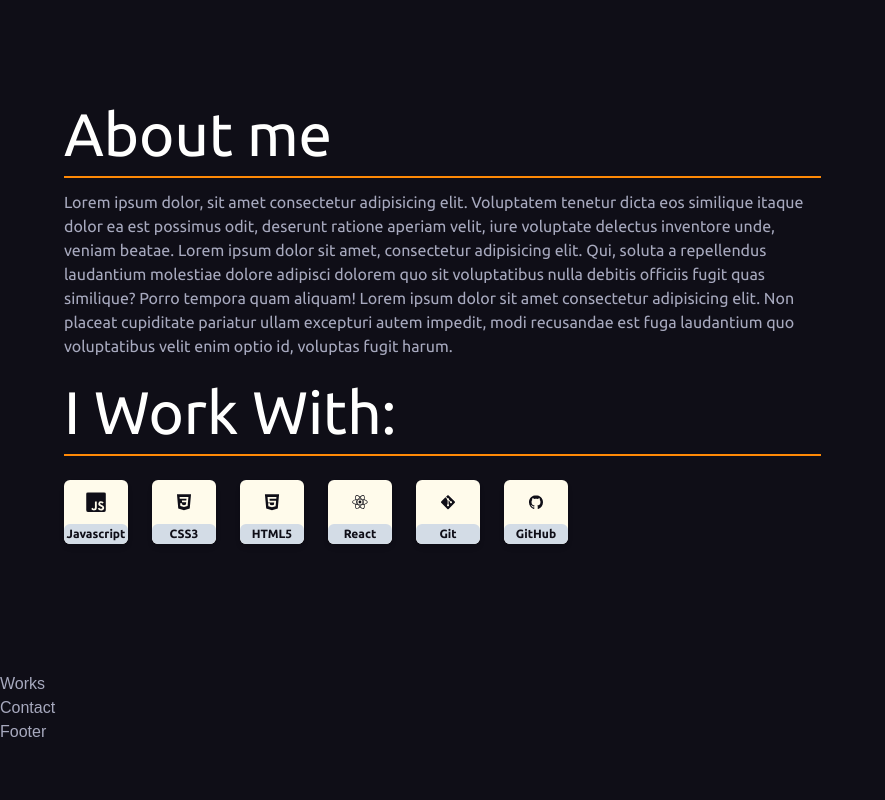
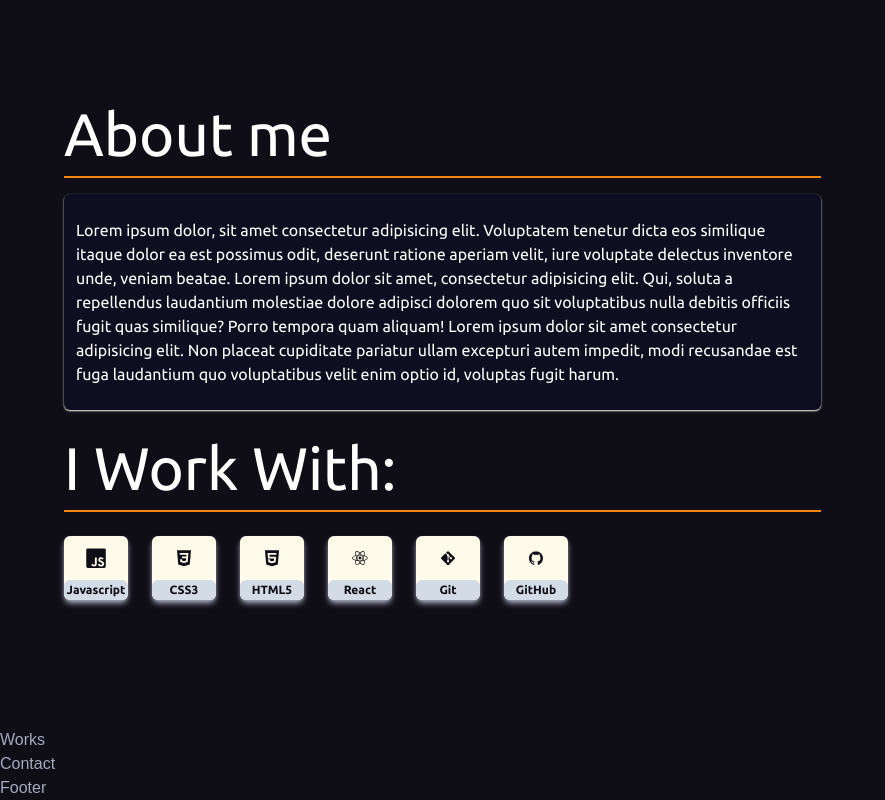
Before and after one commit to oigoga/My-1st-Portfolio, a React (Vite) app: page / in a window 1280 px wide. Shown: the part 460-1260 px from the top of the page, without its empty margins (0-885 px from the left). Before the commit the page ends 1204 px from the top, so only its background shows below. Built offline with nearby package versions, Linux system fonts and the light colour scheme; a web font is replaced by a local one.

Commit message:
added shadows to the icons

```diff
--- a/src/components/About.jsx
+++ b/src/components/About.jsx
@@ -8,6 +8,7 @@ const About = () => {
         <h4 className="text-4xl border-b-2 text-white md:text-6xl border-b-orange py-3">
           About me
         </h4>
+        <div className="bg-navyy rounded-md shadow-sm shadow-off-white my-4 p-3 text-white">
         <p className="flex w-full my-3">
           Lorem ipsum dolor, sit amet consectetur adipisicing elit. Voluptatem
           tenetur dicta eos similique itaque dolor ea est possimus odit,
@@ -21,13 +22,15 @@ const About = () => {
           voluptatibus velit enim optio id, voluptas fugit harum.
 
         </p>
+        </div>
+
         <div className="font-Ubuntu w-full">
         <h4 className="text-4xl border-b-2 text-white md:text-6xl border-b-orange py-3">
          I Work With:
         </h4>
         <ul className="my-3 text-navy flex md:flex-row flex-col">
         <li className="flex  justify-center md ">
-              <div className="bg-off-white shadow-md w-16 text-xs rounded-md flex items-center flex-col h-16 my-3 ml-0 mr-3 justify-center">
+              <div className="bg-off-white shadow-md shadow-gray w-16 text-xs rounded-md flex items-center flex-col h-16 my-3 ml-0 mr-3 justify-center">
               <div className=" my-3 w-5 rounded-md ">
                <DiJsBadge className="h-full w-full rounded-sm"/>
               </div>
@@ -35,7 +38,7 @@ const About = () => {
                 <span>Javascript</span>
               </div>
               </div>
-              <div className="bg-off-white shadow-md w-16 text-xs rounded-md flex items-center flex-col h-16 m-3 justify-center">
+              <div className="bg-off-white shadow-md shadow-gray w-16 text-xs rounded-md flex items-center flex-col h-16 m-3 justify-center">
               <div className=" my-3 w-5 rounded-md ">
                <DiCss3 className="h-full w-full rounded-sm"/>
               </div>
@@ -45,7 +48,7 @@ const About = () => {
               </div>
             </li>
             <li className="flex  justify-center md ">
-              <div className="bg-off-white shadow-md w-16 text-xs rounded-md flex items-center flex-col h-16 m-3  justify-center">
+              <div className="bg-off-white shadow-md shadow-gray w-16 text-xs rounded-md flex items-center flex-col h-16 m-3  justify-center">
               <div className=" my-3 w-5 rounded-md ">
                <DiHtml5 className="h-full w-full rounded-sm"/>
               </div>
@@ -53,7 +56,7 @@ const About = () => {
                 <span>HTML5</span>
               </div>
               </div>
-              <div className="bg-off-white shadow-md w-16 text-xs rounded-md flex items-center flex-col h-16 m-3 justify-center">
+              <div className="bg-off-white shadow-md shadow-gray w-16 text-xs rounded-md flex items-center flex-col h-16 m-3 justify-center">
               <div className=" my-3 w-5 rounded-md ">
                <DiReact className="h-full w-full rounded-sm"/>
               </div>
@@ -63,7 +66,7 @@ const About = () => {
               </div>
             </li>
             <li className="flex  justify-center md ">
-              <div className="bg-off-white shadow-md w-16 text-xs rounded-md flex items-center flex-col h-16 m-3  justify-center">
+              <div className="bg-off-white shadow-md shadow-gray w-16 text-xs rounded-md flex items-center flex-col h-16 m-3  justify-center">
               <div className=" my-3 w-5 rounded-md ">
                <DiGit className="h-full w-full rounded-sm"/>
               </div>
@@ -71,7 +74,7 @@ const About = () => {
                 <span>Git</span>
               </div>
               </div>
-              <div className="bg-off-white shadow-md w-16 text-xs rounded-md flex items-center flex-col h-16 m-3 justify-center">
+              <div className="bg-off-white shadow-md shadow-gray w-16 text-xs rounded-md flex items-center flex-col h-16 m-3 justify-center">
               <div className=" my-3 w-5 rounded-md ">
                <DiGithubBadge className="h-full w-full rounded-sm"/>
               </div>
--- a/tailwind.config.cjs
+++ b/tailwind.config.cjs
@@ -20,7 +20,7 @@ module.exports = {
       'gray-dark': '#273444',
       'gray': '#a7a9be',
       'gray-light': '#d3dce6',
-      'navyy': '#243763',
+      'navyy': '#0f0e20',
       'navyyy': '#251749',
       'navyyyy': '#495579',
       'off-white': '#FFFBEB'
```
